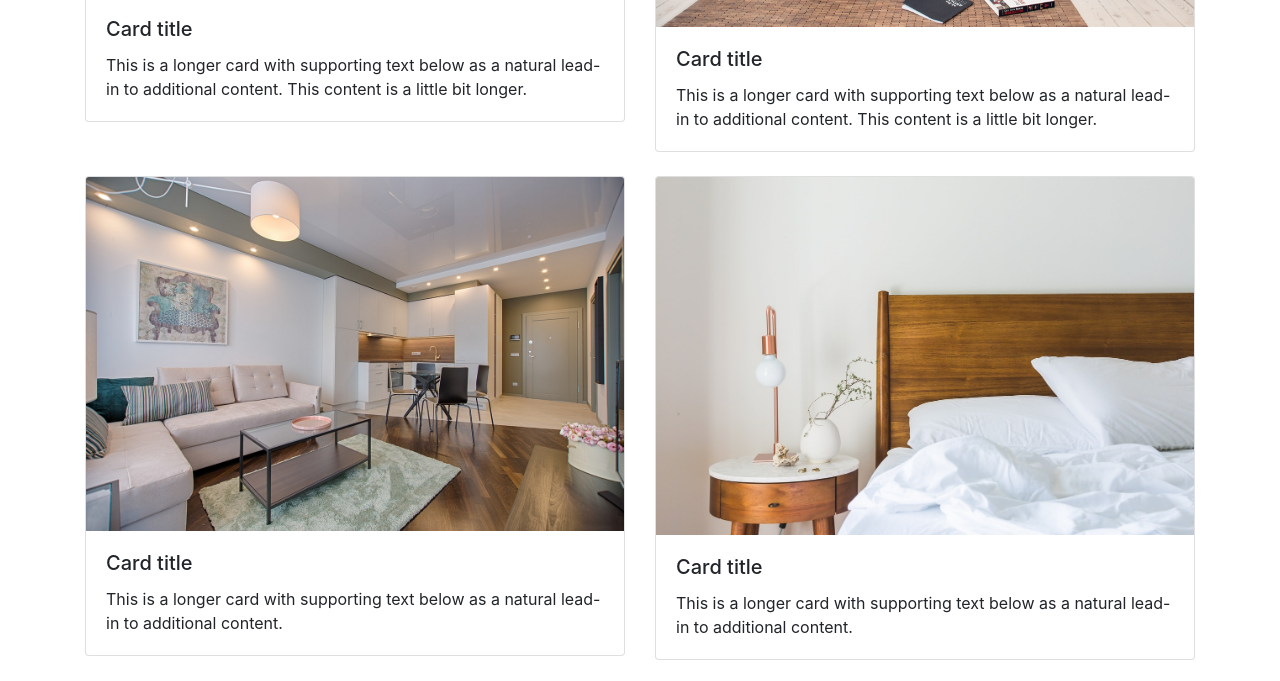
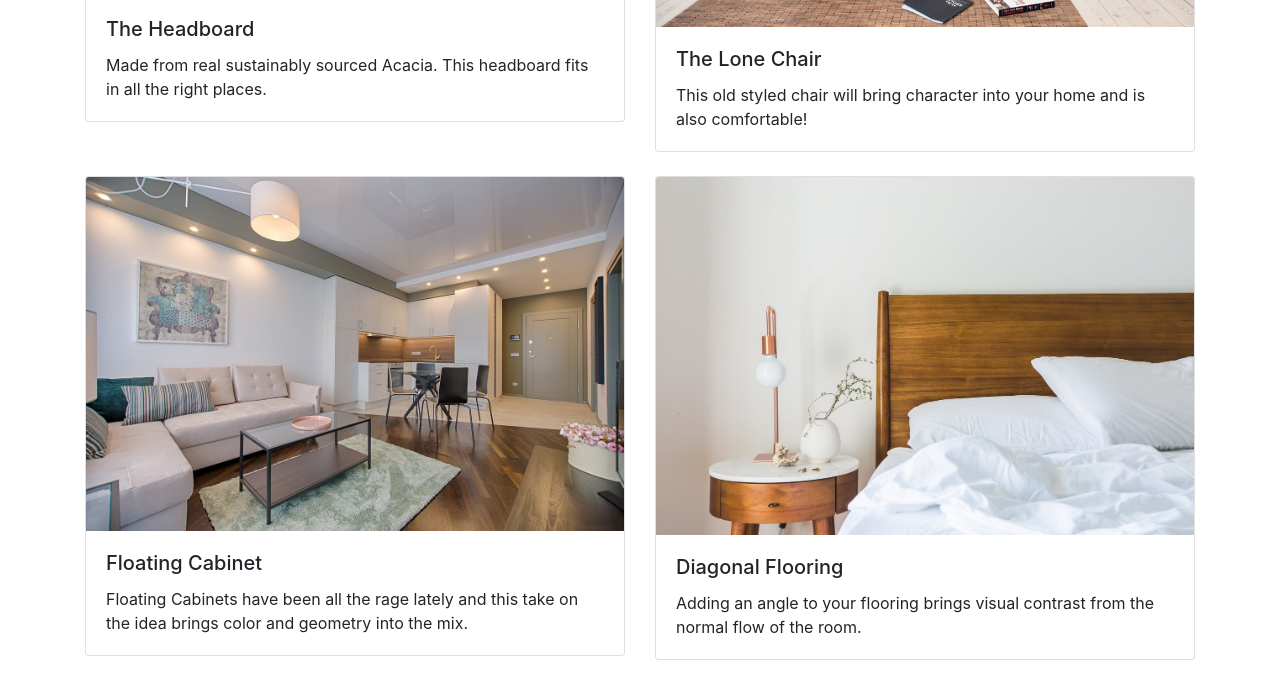
Before and after one commit to jamiev03/Boostrap-test-layout, a plain HTML site: page index.html in a window 1280 px wide. Shown: the part 906-1587 px from the top of the page. Drawn offline with nearby package versions, Linux system fonts and the light colour scheme.

Commit message:
text edit

```diff
--- a/index.html
+++ b/index.html
@@ -6,7 +6,7 @@
     <meta http-equiv="X-UA-Compatible" content="ie=edge">
     <link href="https://stackpath.bootstrapcdn.com/bootstrap/4.4.1/css/bootstrap.min.css" rel="stylesheet" integrity="sha384-Vkoo8x4CGsO3+Hhxv8T/Q5PaXtkKtu6ug5TOeNV6gBiFeWPGFN9MuhOf23Q9Ifjh" crossorigin="anonymous">
     <link rel="stylesheet" href="style.css">
-    <title>Boostrap Testing</title>
+    <title>Furniture & Style</title>
 </head>
 <body>
     <div class="container">
@@ -29,8 +29,8 @@
     </div>
     <div class="jumbotron jumbotron-fluid">
         <div class="container">
-          <h1 class="display-4 text-white">Fluid jumbotron</h1>
-          <p class="lead">This is a modified jumbotron that occupies the entire horizontal space of its parent.</p>
+          <h1 class="display-4 text-white">Make your space Yours</h1>
+          <p class="lead">Bring your inner creative to life and style your home the way you want.</p>
         </div>
       </div>
     <div class="container">
@@ -40,7 +40,7 @@
             </div>
             <div class="card-body">
               <blockquote class="blockquote mb-0">
-                <p>Lorem ipsum dolor sit amet, consectetur adipiscing elit. Integer posuere erat a ante.</p>
+                <p>Fashion is only temporary, style is timeless</p>
                 <footer class="blockquote-footer">Someone famous in <cite title="Source Title">Source Title</cite></footer>
               </blockquote>
             </div>
@@ -50,8 +50,8 @@
               <div class="card">
                 <img src="img/analogico-analogo-andar-arte-963486.jpg" class="card-img-top" alt="...">
                 <div class="card-body">
-                  <h5 class="card-title">Card title</h5>
-                  <p class="card-text">This is a longer card with supporting text below as a natural lead-in to additional content. This content is a little bit longer.</p>
+                  <h5 class="card-title">The Headboard</h5>
+                  <p class="card-text">Made from real sustainably sourced Acacia. This headboard fits in all the right places. </p>
                 </div>
               </div>
             </div>
@@ -59,8 +59,8 @@
               <div class="card">
                 <img src="img/architecture-cabinets-carpet-chair-245208.jpg" class="card-img-top" alt="...">
                 <div class="card-body">
-                  <h5 class="card-title">Card title</h5>
-                  <p class="card-text">This is a longer card with supporting text below as a natural lead-in to additional content. This content is a little bit longer.</p>
+                  <h5 class="card-title">The Lone Chair</h5>
+                  <p class="card-text">This old styled chair will bring character into your home and is also comfortable!</p>
                 </div>
               </div>
             </div>
@@ -68,8 +68,8 @@
               <div class="card">
                 <img src="img/interior-design-of-home-1643383.jpg" class="card-img-top" alt="...">
                 <div class="card-body">
-                  <h5 class="card-title">Card title</h5>
-                  <p class="card-text">This is a longer card with supporting text below as a natural lead-in to additional content.</p>
+                  <h5 class="card-title">Floating Cabinet</h5>
+                  <p class="card-text">Floating Cabinets have been all the rage lately and this take on the idea brings color and geometry into the mix.</p>
                 </div>
               </div>
             </div>
@@ -77,8 +77,8 @@
                 <div class="card">
                   <img src="img/bed-bedroom-blanket-clean-545012.jpg" class="card-img-top" alt="...">
                   <div class="card-body">
-                    <h5 class="card-title">Card title</h5>
-                    <p class="card-text">This is a longer card with supporting text below as a natural lead-in to additional content.</p>
+                    <h5 class="card-title">Diagonal Flooring</h5>
+                    <p class="card-text">Adding an angle to your flooring brings visual contrast from the normal flow of the room.</p>
                   </div>
                 </div>
               </div>
```
